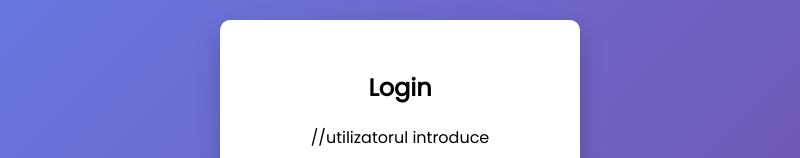
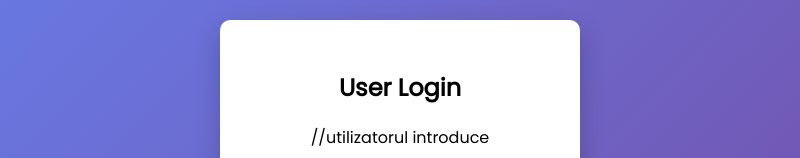
Before and after one commit to ghendos/todo-electron-app, an Electron app: page pages/login.html in a window 800 px wide. Shown: the part 198-356 px from the top of the page. Drawn offline with Linux system fonts and the light colour scheme; no server answers.

Commit message:
Implemented login functionality

```diff
--- a/pages/login.html
+++ b/pages/login.html
@@ -65,7 +65,7 @@
 <body>
 
     <div class="card">
-        <h2>Login</h2>
+        <h2>User Login</h2>
         //utilizatorul introduce
 
         <input id="user" placeholder="Username">
```
